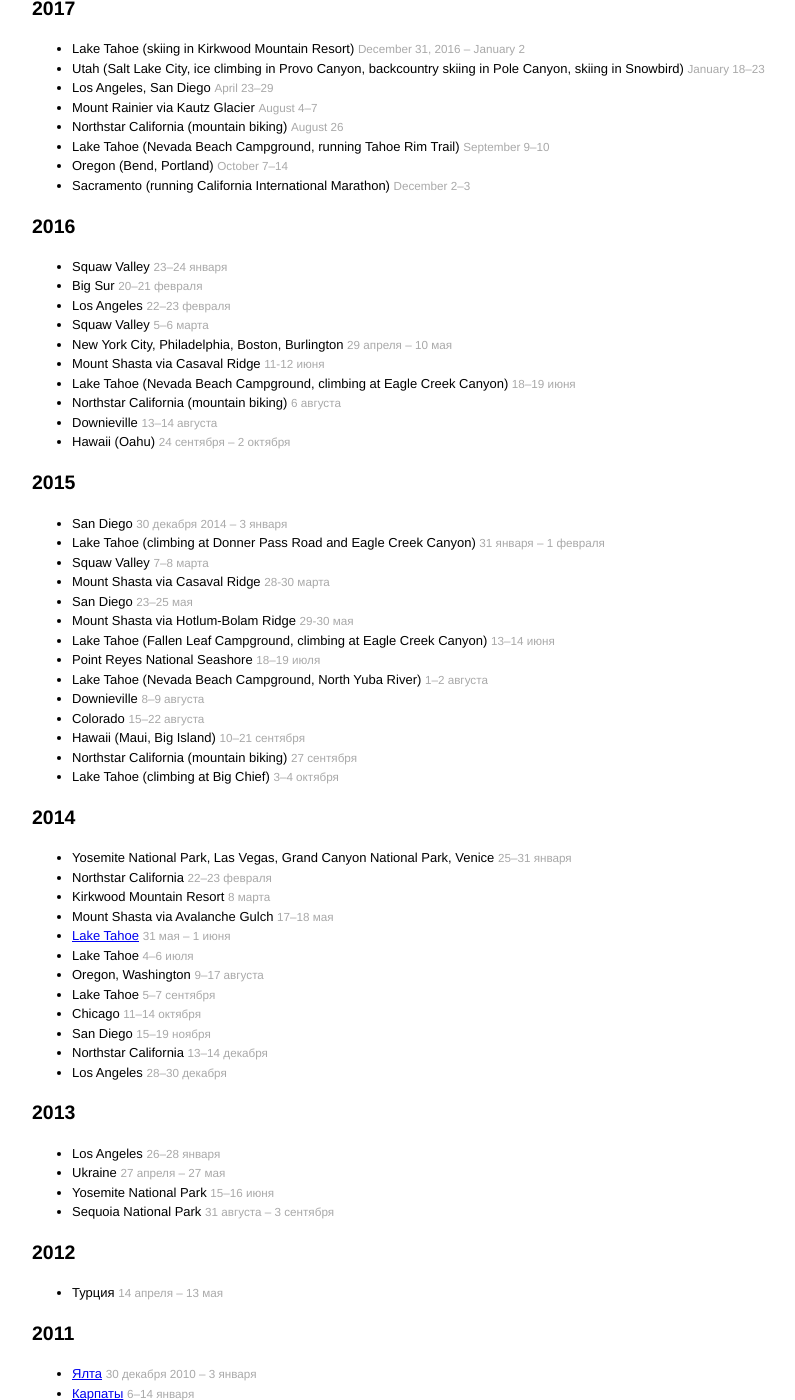
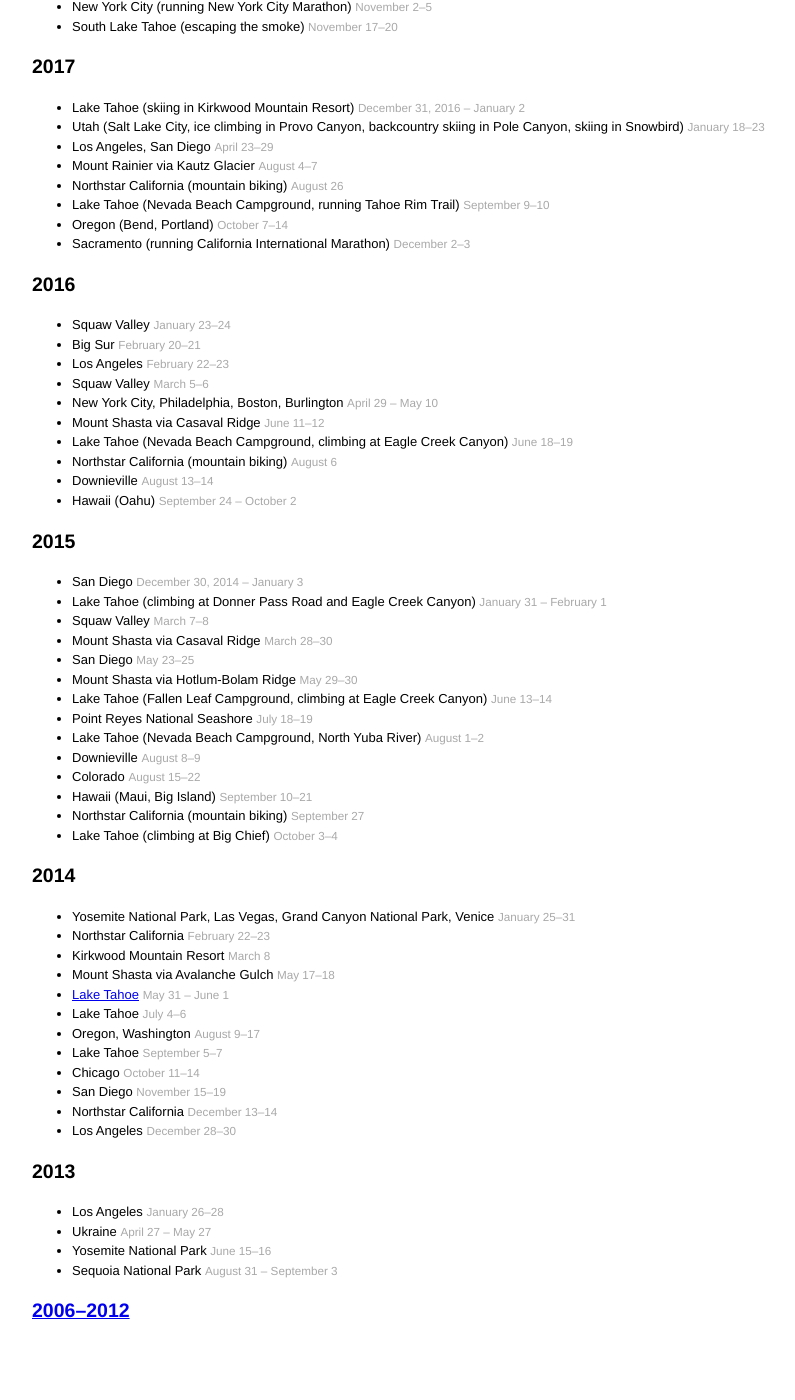
Before and after one commit to denis/denis.github.com, a Jekyll site: the page built from travel.md, in a window 1280 px wide and 1400 px high, scrolled down 200 px. Shown: the whole window, without its empty margins (208-1003 px from the left). Built offline with Jekyll 4.4.1, drawn with Linux system fonts in a browser that asks for light colours; comment, search, counter and statistics services are not loaded; after the commit the page ends 1542 px from its top, so only the background shows below that; some of the changed text lies outside the part shown.

Commit message:
More edits in travel page
- Added 2 trips
- Cleaned up all dates
- Moved old trips to a separate page

```diff
--- a/travel.md
+++ b/travel.md
@@ -10,7 +10,9 @@
 
 - Squaw Valley <small>March 5</small>
 - Ojai, Ventura, Los Angeles, San Luis Obispo (running Mountains 2 Beach Marathon) <small>May 26–28</small>
-- Europe (Barcelona, Brussels, Bruges, Venice, Dolomites, Lake Como, Chamonix, Cinque Terre, Florence, Rome) <small>Aug 20 – Sep 17</small>
+- Europe (Barcelona, Brussels, Bruges, Venice, Dolomites, Lake Como, Chamonix, Cinque Terre, Florence, Rome) <small>August 20 – September 17</small>
+- New York City (running New York City Marathon) <small>November 2–5</small>
+- South Lake Tahoe (escaping the smoke) <small>November 17–20</small>
 
 ## 2017
 
@@ -25,95 +27,54 @@
 
 ## 2016
 
-- Squaw Valley <small>23–24 января</small>
-- Big Sur <small>20–21 февраля</small>
-- Los Angeles <small>22–23 февраля</small>
-- Squaw Valley <small>5–6 марта</small>
-- New York City, Philadelphia, Boston, Burlington <small>29 апреля – 10 мая</small>
-- Mount Shasta via Casaval Ridge <small>11-12 июня</small>
-- Lake Tahoe (Nevada Beach Campground, climbing at Eagle Creek Canyon) <small>18–19 июня</small>
-- Northstar California (mountain biking) <small>6 августа</small>
-- Downieville <small>13–14 августа</small>
-- Hawaii (Oahu) <small>24 сентября – 2 октября</small>
+- Squaw Valley <small>January 23–24</small>
+- Big Sur <small>February 20–21</small>
+- Los Angeles <small>February 22–23</small>
+- Squaw Valley <small>March 5–6</small>
+- New York City, Philadelphia, Boston, Burlington <small>April 29 – May 10</small>
+- Mount Shasta via Casaval Ridge <small>June 11–12</small>
+- Lake Tahoe (Nevada Beach Campground, climbing at Eagle Creek Canyon) <small>June 18–19</small>
+- Northstar California (mountain biking) <small>August 6</small>
+- Downieville <small>August 13–14</small>
+- Hawaii (Oahu) <small>September 24 – October 2</small>
 
 ## 2015
 
-- San Diego <small>30 декабря 2014 – 3 января</small>
-- Lake Tahoe (climbing at Donner Pass Road and Eagle Creek Canyon) <small>31 января – 1 февраля</small>
-- Squaw Valley <small>7–8 марта</small>
-- Mount Shasta via Casaval Ridge <small>28-30 марта</small>
-- San Diego <small>23–25 мая</small>
-- Mount Shasta via Hotlum-Bolam Ridge <small>29-30 мая</small>
-- Lake Tahoe (Fallen Leaf Campground, climbing at Eagle Creek Canyon) <small>13–14 июня</small>
-- Point Reyes National Seashore <small>18–19 июля</small>
-- Lake Tahoe (Nevada Beach Campground, North Yuba River) <small>1–2 августа</small>
-- Downieville <small>8–9 августа</small>
-- Colorado <small>15–22 августа</small>
-- Hawaii (Maui, Big Island) <small>10–21 сентября</small>
-- Northstar California (mountain biking) <small>27 сентября</small>
-- Lake Tahoe (climbing at Big Chief) <small>3–4 октября</small>
+- San Diego <small>December 30, 2014 – January 3</small>
+- Lake Tahoe (climbing at Donner Pass Road and Eagle Creek Canyon) <small>January 31 – February 1</small>
+- Squaw Valley <small>March 7–8</small>
+- Mount Shasta via Casaval Ridge <small>March 28–30</small>
+- San Diego <small>May 23–25</small>
+- Mount Shasta via Hotlum-Bolam Ridge <small>May 29–30</small>
+- Lake Tahoe (Fallen Leaf Campground, climbing at Eagle Creek Canyon) <small>June 13–14</small>
+- Point Reyes National Seashore <small>July 18–19</small>
+- Lake Tahoe (Nevada Beach Campground, North Yuba River) <small>August 1–2</small>
+- Downieville <small>August 8–9</small>
+- Colorado <small>August 15–22</small>
+- Hawaii (Maui, Big Island) <small>September 10–21</small>
+- Northstar California (mountain biking) <small>September 27</small>
+- Lake Tahoe (climbing at Big Chief) <small>October 3–4</small>
 
 ## 2014
 
-- Yosemite National Park, Las Vegas, Grand Canyon National Park, Venice <small>25–31 января</small>
-- Northstar California <small>22–23 февраля</small>
-- Kirkwood Mountain Resort <small>8 марта</small>
-- Mount Shasta via Avalanche Gulch <small>17–18 мая</small>
-- [Lake Tahoe](https://www.flickr.com/photos/barushev/sets/72157645000068685) <small>31 мая – 1 июня</small>
-- Lake Tahoe <small>4–6 июля</small>
-- Oregon, Washington <small>9–17 августа</small>
-- Lake Tahoe <small>5–7 сентября</small>
-- Chicago <small>11–14 октября</small>
-- San Diego <small>15–19 ноября</small>
-- Northstar California <small>13–14 декабря</small>
-- Los Angeles <small>28–30 декабря</small>
+- Yosemite National Park, Las Vegas, Grand Canyon National Park, Venice <small>January 25–31</small>
+- Northstar California <small>February 22–23</small>
+- Kirkwood Mountain Resort <small>March 8</small>
+- Mount Shasta via Avalanche Gulch <small>May 17–18</small>
+- [Lake Tahoe](https://www.flickr.com/photos/barushev/sets/72157645000068685) <small>May 31 – June 1</small>
+- Lake Tahoe <small>July 4–6</small>
+- Oregon, Washington <small>August 9–17</small>
+- Lake Tahoe <small>September 5–7</small>
+- Chicago <small>October 11–14</small>
+- San Diego <small>November 15–19</small>
+- Northstar California <small>December 13–14</small>
+- Los Angeles <small>December 28–30</small>
 
 ## 2013
 
-- Los Angeles <small>26–28 января</small>
-- Ukraine <small>27 апреля – 27 мая</small>
-- Yosemite National Park <small>15–16 июня</small>
-- Sequoia National Park <small>31 августа – 3 сентября</small>
+- Los Angeles <small>January 26–28</small>
+- Ukraine <small>April 27 – May 27</small>
+- Yosemite National Park <small>June 15–16</small>
+- Sequoia National Park <small>August 31 – September 3</small>
 
-## 2012
-
-- Турция <small>14 апреля – 13 мая</small>
-
-## 2011
-
-- [Ялта](https://www.flickr.com/photos/barushev/sets/72157644881359976/) <small>30 декабря 2010 – 3 января</small>
-- [Карпаты](https://www.flickr.com/photos/barushev/sets/72157639462161305/) <small>6–14 января</small>
-- [Турция на велосипеде](https://www.flickr.com/photos/barushev/sets/72157626581836837/) <small>16 апреля – 3 мая</small>
-- [Крым на велосипеде](https://www.flickr.com/photos/barushev/sets/72157644404999029/) <small>7–10 мая</small>
-- [Коктебель](https://www.flickr.com/photos/barushev/sets/72157644849921795/) <small>15–18 сентября</small>
-- Крым на велосипеде <small>8–11 октября</small>
-
-## 2010
-
-- Ялта <small>30 декабря 2010 – 3 января</small>
-- Крым <small>6–8 марта</small>
-- Крым <small>3–10 апреля</small>
-- Крым <small>1–9 мая</small>
-- Бердянск на велосипеде <small>22–24 мая</small>
-- [Одесса](https://www.flickr.com/photos/barushev/sets/72157624296614297/) <small>26–28 июня</small>
-- [Кавказ](https://www.flickr.com/photos/barushev/sets/72157630586115068/) <small>30 июля – 14 августа</small>
-- [Крым на велосипеде](https://www.flickr.com/photos/barushev/sets/72157625112588428/) <small>2–5 октября</small>
-
-## 2009
-
-- Бердянск на велосипеде <small>5–8 июня</small>
-- [Кавказ](https://www.flickr.com/photos/barushev/sets/72157622326360501/) <small>27 июля – 10 августа</small>
-- Бердянск на велосипеде <small>20–24 августа</small>
-- Египет, Израиль <small>19–29 ноября</small>
-
-## 2008
-
-- [Карпаты](https://www.flickr.com/photos/barushev/sets/72157606395700802/) <small>9–23 июля</small>
-
-## 2007
-
-- [Карпаты](https://www.flickr.com/photos/barushev/sets/72157600998908323/) <small>9–24 июля</small>
-
-## 2006
-
-- Баку <small>18–27 апреля</small>
+## [2006–2012](./2006-2012)
```
Also changed, not shown: 2006-2012.md (added, +50 -0 lines).
